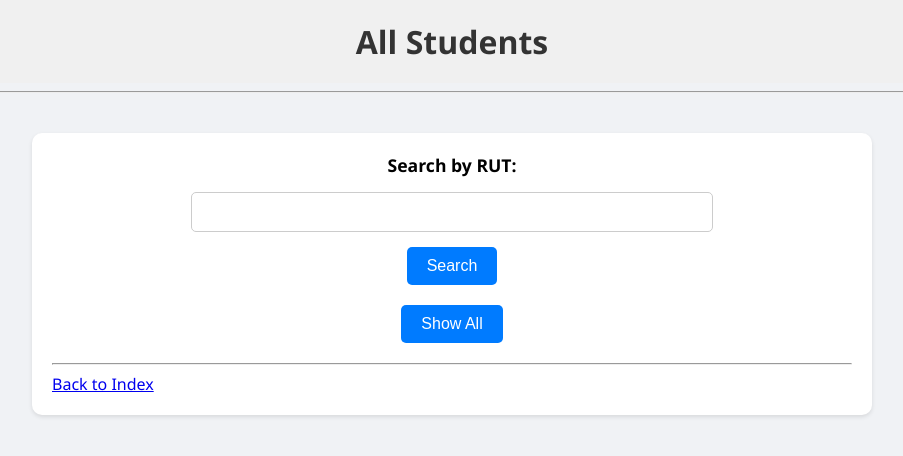
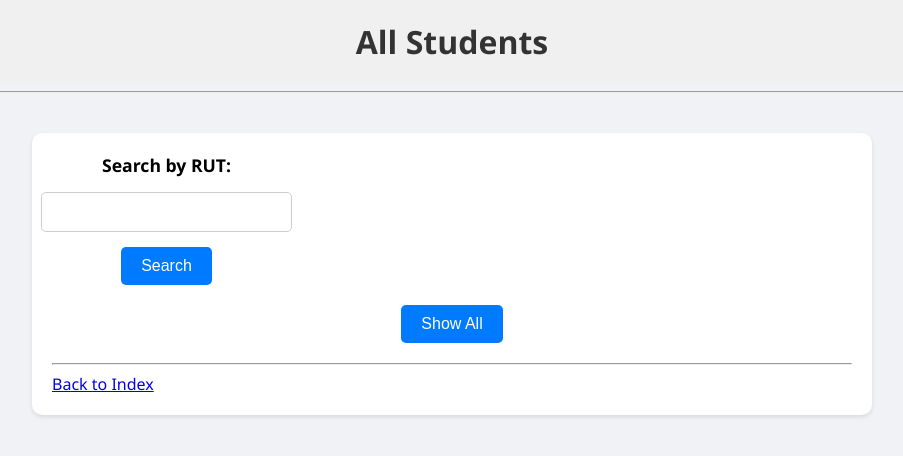
Before and after one commit to Sady-GuzmanT/Instrumentos-MongoFlask-DB2, a Flask app: page /students in a window 1280 px wide. Shown: the top 456 px of the page, without its empty margins (188-1091 px from the left). Run offline with Flask 3, Linux system fonts and the light colour scheme; data that the repository does not hold is empty.

Commit message:
Agrega busqueda rut en estudiantes

```diff
--- a/templates/students.html
+++ b/templates/students.html
@@ -6,11 +6,22 @@
     <title>All Students</title>
     <link rel="stylesheet" href="{{ url_for('static', filename='css/styles.css') }}">
     <script src="https://code.jquery.com/jquery-3.6.0.min.js"></script>
+    <style>
+        .form-container {
+            display: flex;
+            align-items: center;
+        }
+
+        .form-container form {
+            margin-right: 10px;
+        }
+    </style>
 </head>
 <body>
     <h1>All Students</h1>
     <hr>
     <div class="content">
+        <div class="form-container">
             <!-- Search form -->
             <form method="post" action="{{ url_for('view_students') }}">
                 <label for="query">Search by RUT:</label>
@@ -18,6 +29,7 @@
                 <button type="submit">Search</button>
             </form>
             <!-- End of search form -->
+        </div>
 
         <!-- Show All button -->
         <form method="get" action="{{ url_for('view_students') }}">
```
Lines whose indentation alone changed are shown as unchanged.
